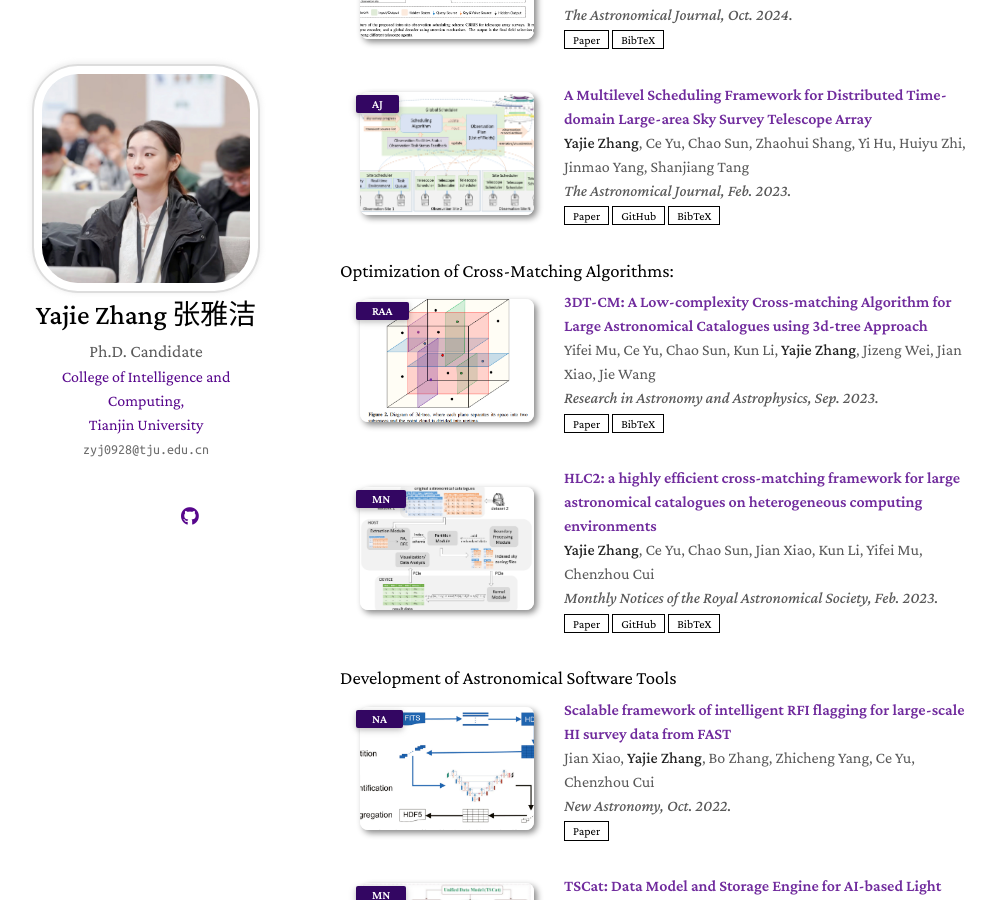
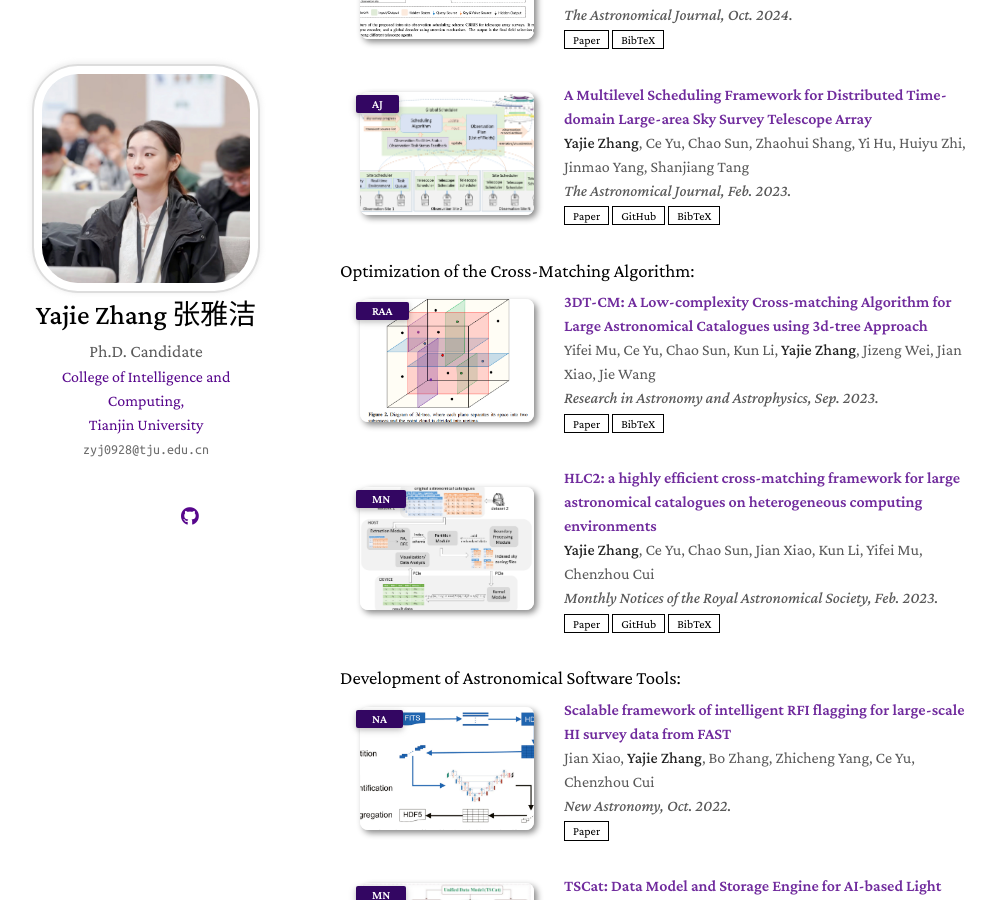
Before and after one commit to Yajie-Z/Yajie-Z.github.io, a Jekyll site: the page built from index.md, in a window 1280 px wide and 900 px high, scrolled down 716 px. Shown: the whole window, without its empty margins (130-1126 px from the left). Built offline with Jekyll 4.4.1, drawn with Linux system fonts in a browser that asks for light colours; nearby versions of some CDN libraries; a style sheet for code colours, icons or effects is not loaded; our own code applies the rules of GitHub Pages for plain Markdown files.

Commit message:
Update projects.md

```diff
--- a/_includes/projects.md
+++ b/_includes/projects.md
@@ -47,7 +47,7 @@
 </li>
 
   <br>
-<h3 id="publications" style="margin: 2px 0px -15px;">Optimization of Cross-Matching Algorithms: </h3>
+<h3 id="publications" style="margin: 2px 0px -15px;">Optimization of the Cross-Matching Algorithm: </h3>
 <br>
 <li>
 <div class="pub-row">
@@ -92,7 +92,7 @@
 
  <br>
 
-<h3 id="publications" style="margin: 2px 0px -15px;">Development of Astronomical Software Tools</h3>
+<h3 id="publications" style="margin: 2px 0px -15px;">Development of Astronomical Software Tools: </h3>
 <br>
 <li>
 <div class="pub-row">
```
